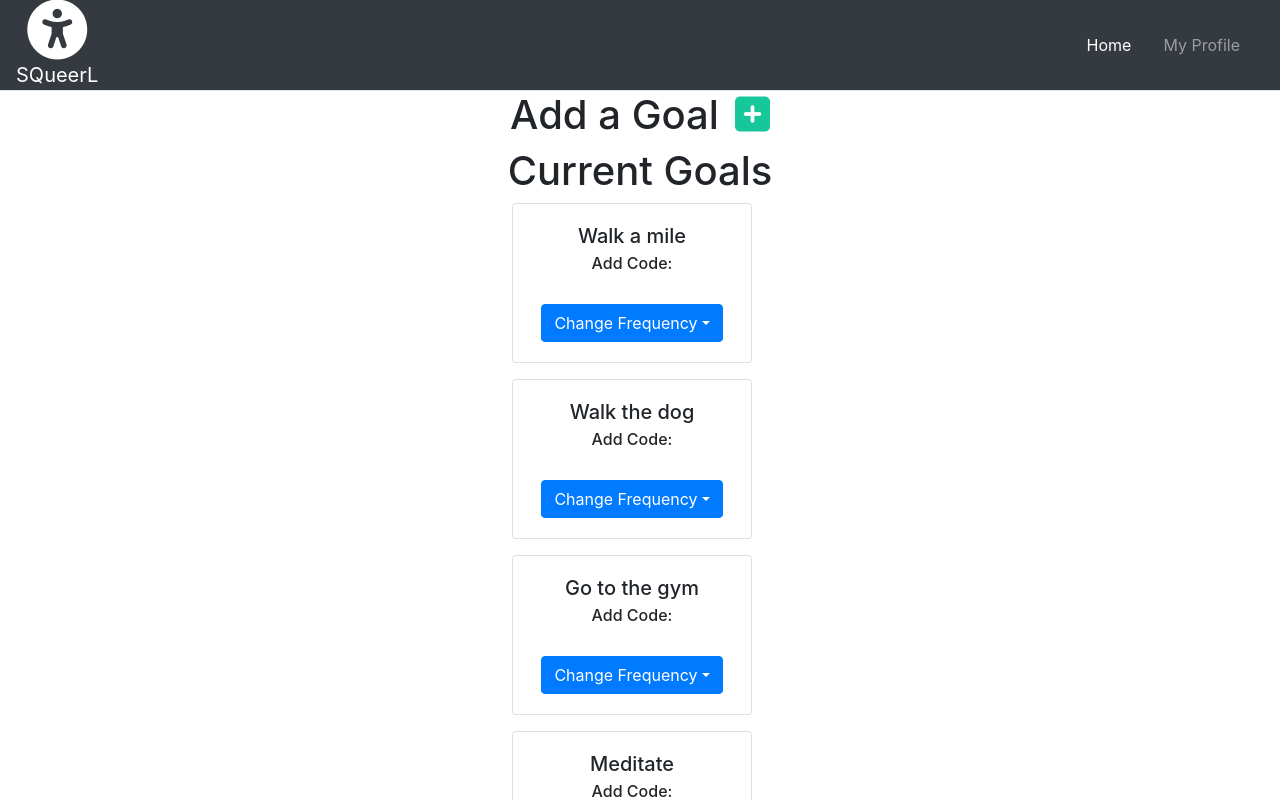
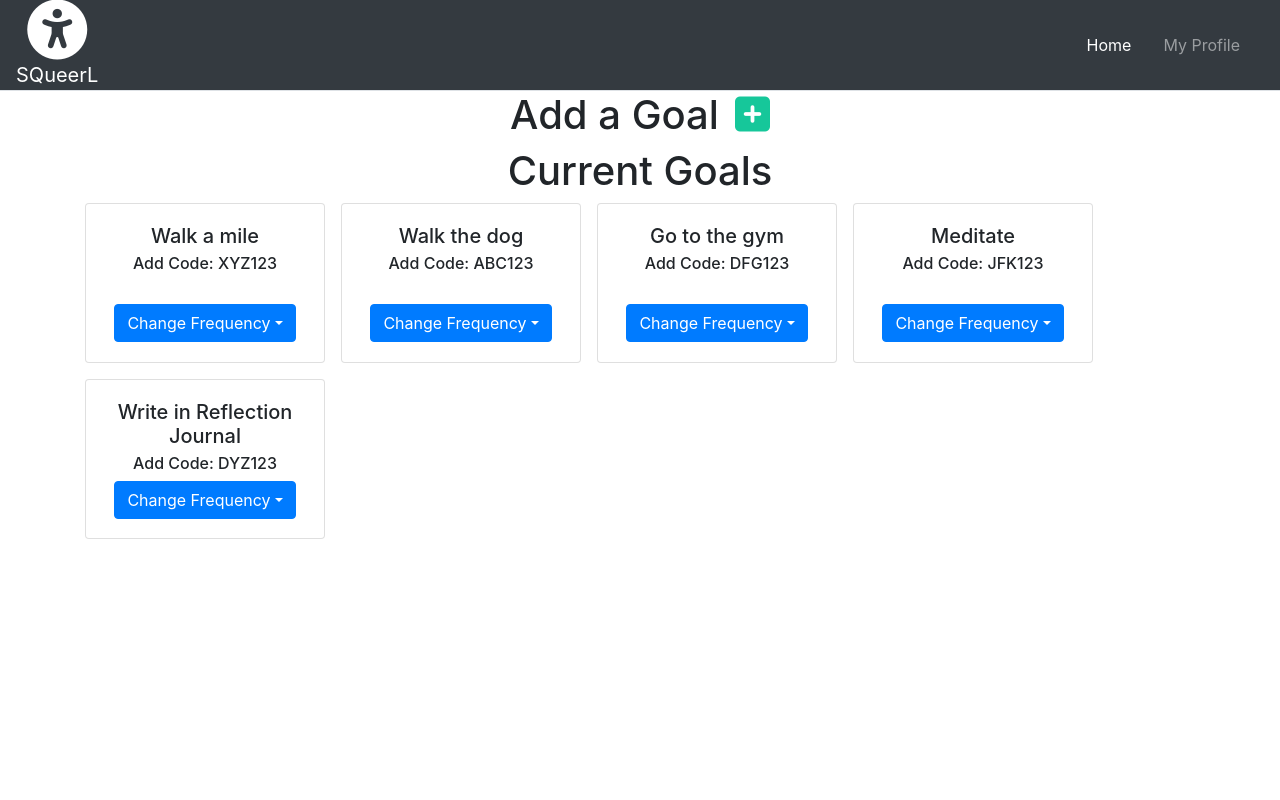
Before and after one commit to M00ny0z/SQueerL, a React (Create React App) app in the folder frontend/: page / in a window 1280 px wide. Shown: the top 800 px of the page. Built offline with nearby package versions, Linux system fonts and the light colour scheme.

Commit message:
Added formatting for listing all goals

```diff
--- a/frontend/src/components/CurrentGoalList.js
+++ b/frontend/src/components/CurrentGoalList.js
@@ -8,12 +8,12 @@ const CurrentGoalList = () => {
 
    const renderGoals = () => {
       return goals.map(
-         (goal) => <Goal name={ goal.name } code={ goal.code } />
+         (goal) => <Goal name={ goal.name } code={ goal["add-code"] } />
       );
    };
 
    return (
-      <div>
+      <div className="d-flex flex-wrap">
          { renderGoals() }
       </div>
    );
```
